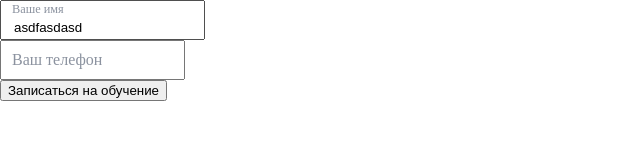
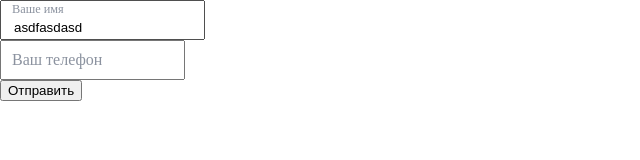
Before and after one commit to Vil2000/inFieldLabel, a plain HTML site: page index.html in a window 1280 px wide. Shown: the whole page, without its empty margins (0-640 px from the left). Drawn offline with Linux system fonts and the light colour scheme.

Commit message:
code beautify

```diff
--- a/index.html
+++ b/index.html
@@ -27,7 +27,7 @@
 			</div>
 		</div>
 		<div class="form__submit">
-			<input type="submit" value="Записаться на обучение" />
+			<input type="submit" value="Отправить" />
 		</div>
 	</form>
 </body>
```
